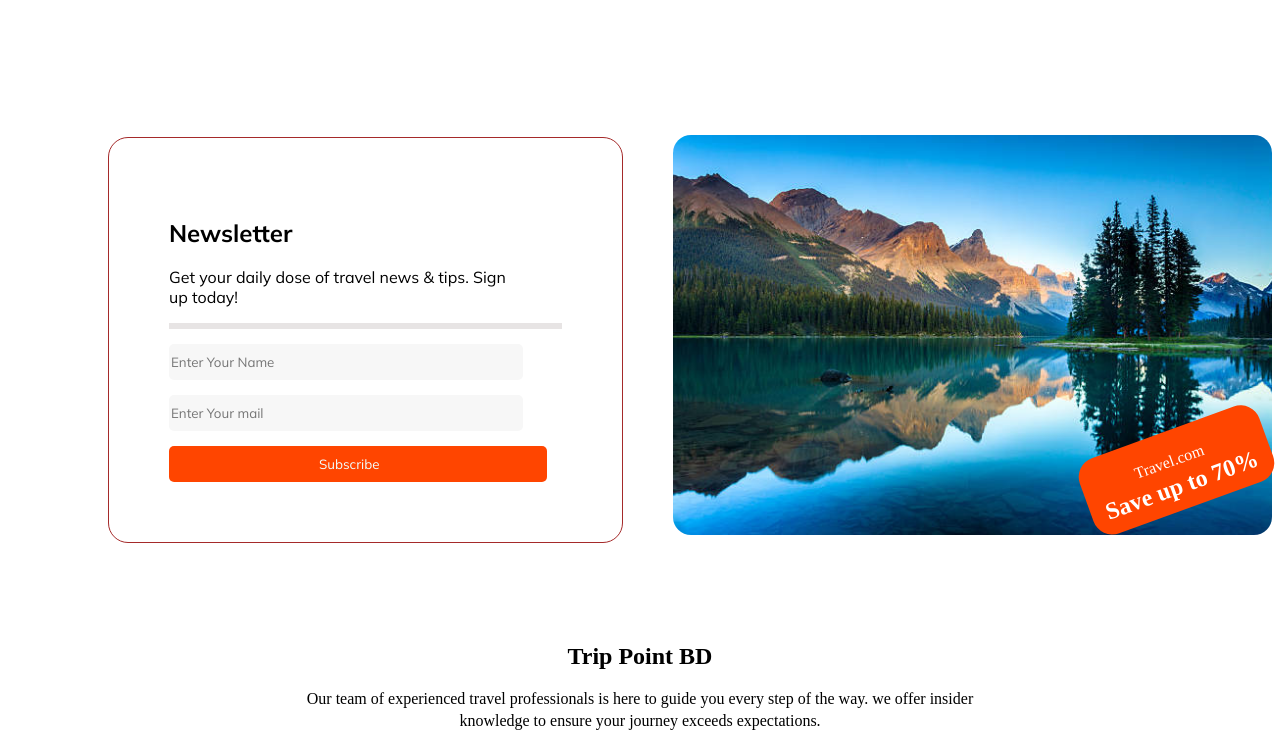
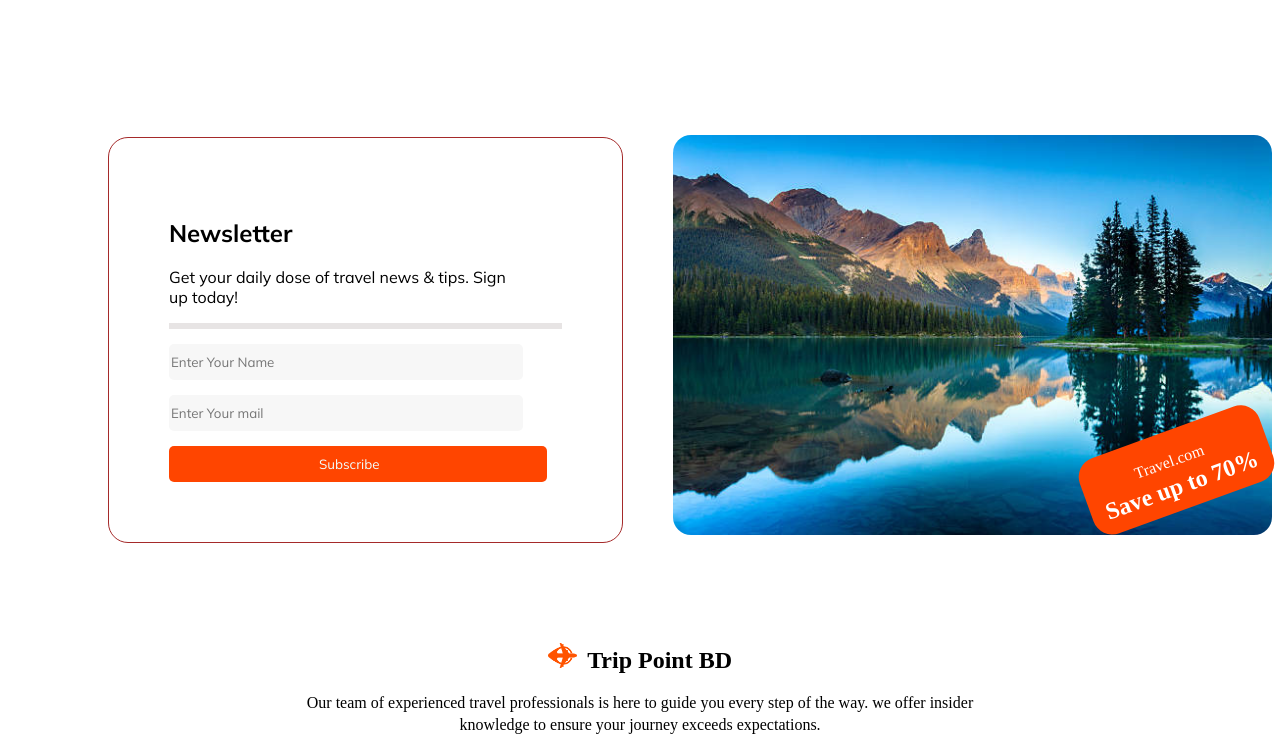
Before and after one commit to anikaivnath/Assihnment, a plain HTML site: page index.html in a window 1280 px wide. Shown: the part 3581-4331 px from the top of the page. Drawn offline with Linux system fonts and the light colour scheme.

Commit message:
add logo

```diff
--- a/index.html
+++ b/index.html
@@ -124,7 +124,7 @@
 
 </div>
 <div class="last">
-    <h1>Trip Point BD</h1>
+    <h1><img src="./logo (1).png" alt="">Trip Point BD</h1>
     <p> Our team of experienced travel professionals is here to guide you every step of the way. we offer insider</p><br>
     <p class="lastp">knowledge to ensure your journey exceeds expectations.</p>
 </div>
--- a/style.css
+++ b/style.css
@@ -404,3 +404,8 @@ padding-right: 30px;
  .lastp{
   margin-top: -30px;
   }
+
+.last img {
+  height: 25px;
+  margin-right: 10px;
+}
```
